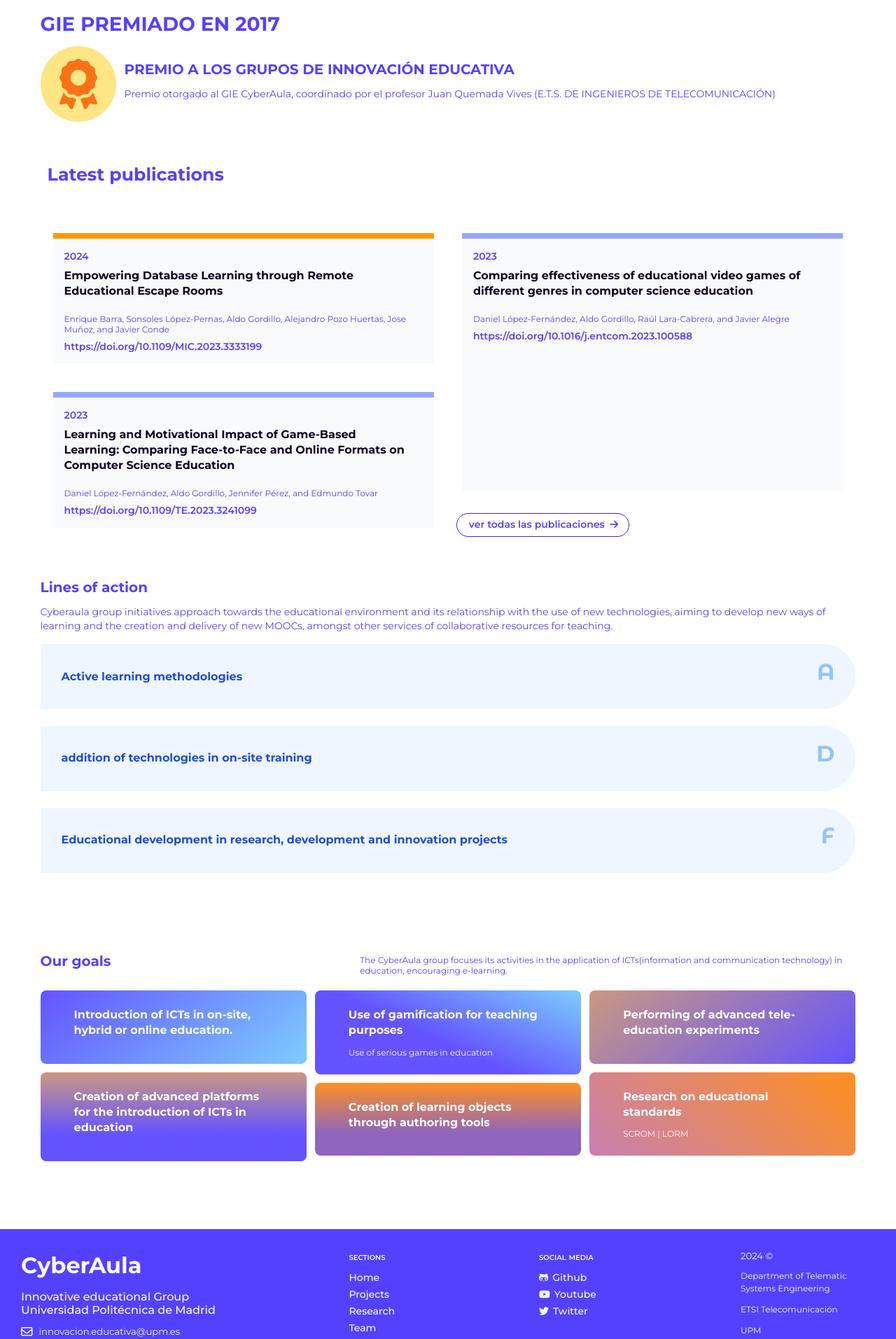
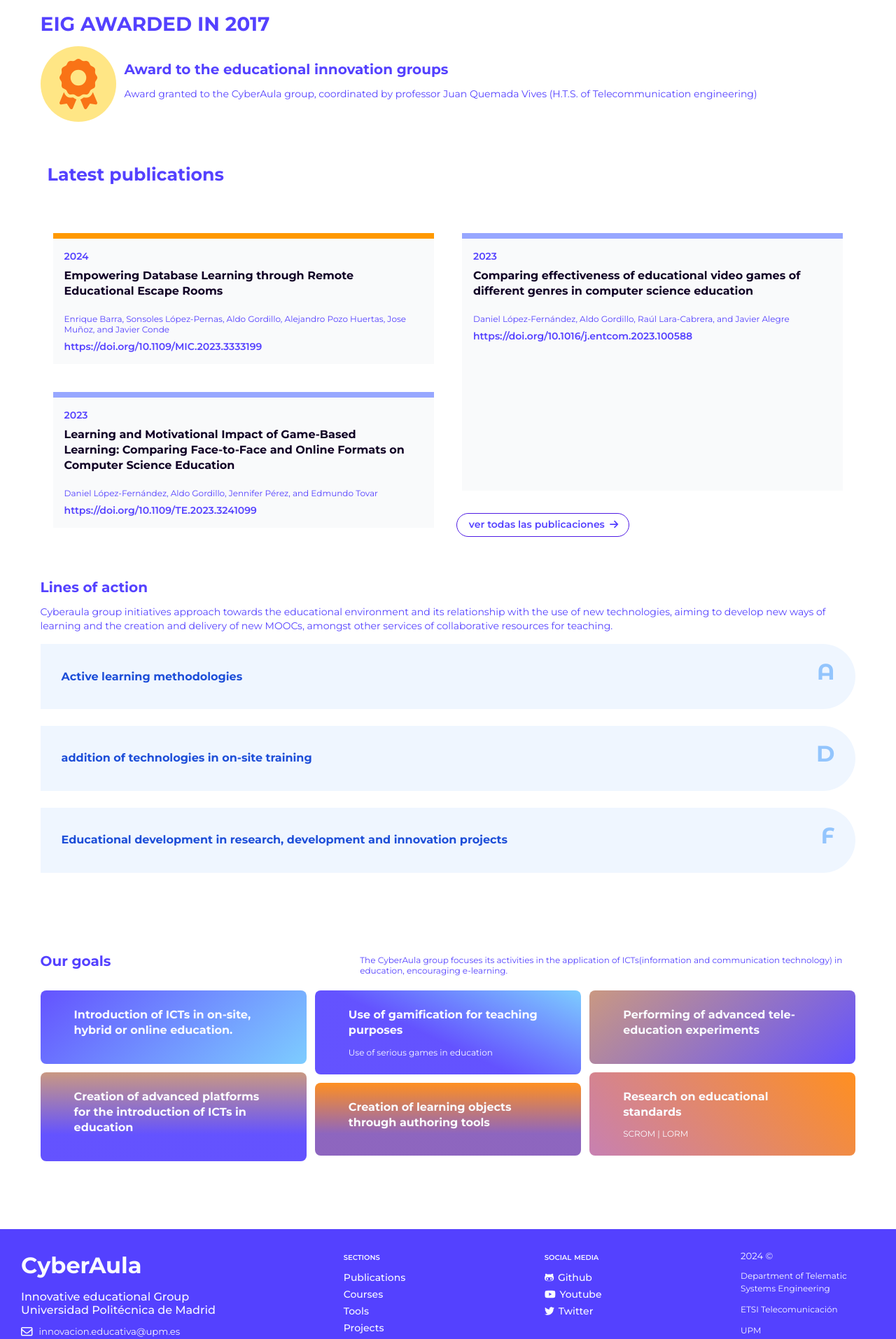
Before and after one commit to CyberAula/cyberaula.github.io, a Next.js app: page / in a window 1280 px wide. Shown: the part 360-2273 px from the top of the page at 70% size. Built offline with nearby package versions, Linux system fonts and the light colour scheme.

Commit message:
casi todos los textos traducidos

```diff
--- a/app/page.js
+++ b/app/page.js
@@ -41,17 +41,16 @@ export default function Home() {
 
               <div className="body">
                 <section className="award_section">
-                  <h2> GIE PREMIADO EN 2017 </h2>
+                  <h2> {t('front.awardH2')} </h2>
                   <div className="award_card">
                     <div className="award_icon_container">
                   <FontAwesomeIcon className="award_icon" icon={faAward} />
                   </div>
                     <div className="award_card_text">
-                      <h4>PREMIO A LOS GRUPOS DE INNOVACIÓN EDUCATIVA</h4>
+                      <h4>{t('front.awardTitle')}</h4>
                       <p>
-                        Premio otorgado al GIE CyberAula, coordinado por el
-                        profesor Juan Quemada Vives (E.T.S. DE INGENIEROS DE
-                        TELECOMUNICACIÓN)
+                      {t('front.awardBody')}
+
                       </p>
                     </div>
                   </div>
@@ -75,29 +74,23 @@ export default function Home() {
 									</Carousel>
 							</div> */}
                 <div className="latest_publications">
-                  <h3>Latest publications</h3>
+                  <h3>{t('front.latestPublicationsTitle')}</h3>
                   <div className='recent_pubs_container'><RecentPublications /></div>
 
                 </div>
                 <section className="lines_of_act">
-                  <h4>Lines of action</h4>
+                  <h4>{t('front.linesOfActTitle')}</h4>
                   <p>
-                    Cyberaula group initiatives approach towards the educational
-                    environment and its relationship with the use of new
-                    technologies, aiming to develop new ways of learning and the
-                    creation and delivery of new MOOCs, amongst other services
-                    of collaborative resources for teaching.
+                  {t('front.linesOfActBody')}
                   </p>
 
                   <BulletElement></BulletElement>
                 </section>
                 <section className="our_goals">
                   <div className="text_content">
-                    <h4 className="title_text">Our goals</h4>
+                    <h4 className="title_text">{t('front.goalsTitle')}</h4>
                     <div className="body_text">
-                      The CyberAula group focuses its activities in the
-                      application of ICTs(information and communication
-                      technology) in education, encouraging e-learning.
+                    {t('front.goalsBody')}
                     </div>
                   </div>
                   <div className="grid_container">
--- a/app/research/page.js
+++ b/app/research/page.js
@@ -8,8 +8,10 @@ import Link from "next/link";
 import { mypublications } from "@/constants/publications";
 import { FontAwesomeIcon } from "@fortawesome/react-fontawesome";
 import { faArrowRight } from "@fortawesome/free-solid-svg-icons";
+import { useTranslation } from 'react-i18next';
 
 export default function Research() {
+  const { t } = useTranslation();
   const [state, setState] = useState({
     papers: mypublications,
     search: "",
@@ -79,7 +81,7 @@ export default function Research() {
       <div className="research">
         <Header route={"/research"} />
         <div className="banner">
-          <h1>Publications</h1>
+          <h1>{t('publications.title')}</h1>
         </div>
         <main>
           <section className="research lg:mx-36 md:mx-14 sm:mx-8 mx-4 lg:my-12 md:my-8 sm:my-4">
@@ -119,7 +121,7 @@ export default function Research() {
 
                         <a rel="noopener noreferrer" target="_blank" href={doi}>
                           {" "}
-                          <p>Read publication </p>
+                          <p>{t('publications.button')} </p>
                           <FontAwesomeIcon icon={faArrowRight} />
                         </a>
                       </div>
@@ -129,7 +131,7 @@ export default function Research() {
             </div>
             <div className="load_more">
               {papersFiltered.length > papersToShow && (
-                <button onClick={handleLoadMore}>Load more</button>
+                <button onClick={handleLoadMore}>{t('publications.button2')}</button>
               )}
             </div>
           </section>
--- a/app/tools/page.js
+++ b/app/tools/page.js
@@ -16,9 +16,10 @@ import {
   faTwitter,
   faYoutube,
 } from "@fortawesome/free-brands-svg-icons";
+import { useTranslation } from 'react-i18next';
 
 export default function Tools(props) {
-
+  const { t } = useTranslation();
   const [tools, setTools] = useState(mytools);
 
   useEffect(() => {
--- a/components/BulletElement.js
+++ b/components/BulletElement.js
@@ -1,10 +1,13 @@
 import React, { useState } from "react";
 import Link from "next/link";
 import { myBulletElements } from "@/constants/BulletElement";
+import { useTranslation } from 'react-i18next';
+
+
 
 export default function BulletElements(props) {
     const [bulletElements, setBulletElements] = useState(myBulletElements);
-
+    const { t } = useTranslation();
     return (
         <div className="bullet_elements">
             {bulletElements.map(({ title, letter }, index) => (
--- a/components/Footer.js
+++ b/components/Footer.js
@@ -11,15 +11,20 @@ import {
   faTwitter,
   faYoutube,
 } from "@fortawesome/free-brands-svg-icons";
-const routes = [
-  { route: "/", title: "Home" },
-  { route: "/projects", title: "Projects" },
-  { route: "/research", title: "Research" },
-  { route: "/team", title: "Team" },
-  { route: "/tools", title: "Tools" },
-  { route: "/about", title: "Contact" },
-];
+import { useTranslation } from 'react-i18next';
+
+
 export default function Footer(props) {
+  const { t } = useTranslation();
+  const routes = [
+    //{route: "/", title: "Home"},
+    { route: "/research", title: t('nav.item') },
+    { route: "/courses", title: t('nav.item2') },
+    { route: "/tools", title: t('nav.item3') },
+    { route: "/projects", title: t('nav.item4') },
+    { route: "/team", title: t('nav.item5') },
+    { route: "/about", title: t('nav.item6') },
+  ];
   return (
     <footer>
       <div className="footer_left md:mb-0 mb-8">
@@ -43,7 +48,7 @@ export default function Footer(props) {
           <nav>
             <ul>
               <li className="sections_title smallcaps text-left mb-4">
-                sections
+              {t('footer.title1')}
               </li>
               {routes.map((route, index) => (
                 <li
@@ -65,7 +70,7 @@ export default function Footer(props) {
         <div className="footer_mid_2">
           <div className="socials">
             <div className="socials_title smallcaps mb-4 text-left">
-              social media
+            {t('footer.title2')}
             </div>
             <ul>
               <li className="mb-2 text-left ">
--- a/components/ResearchFilter.js
+++ b/components/ResearchFilter.js
@@ -1,7 +1,8 @@
 import React from 'react';
+import { useTranslation } from 'react-i18next';
 
 export default function Filters (props) {
-
+	const { t } = useTranslation();
 	function getYears(papers) {
 		let yearSet = new Set()
 		for (let i in papers) {
@@ -18,27 +19,27 @@ export default function Filters (props) {
 
 		return (<div className="filters">
 			<div className="filter">
-				<label htmlFor="search">Search</label>
+				<label htmlFor="search">{t('publications.filter.fieldTitle')}</label>
 				<input key={" "} type={"text"} value ={props.search}
 					   onChange={e => props.changeSearch(e.target.value === "" ? undefined: e.target.value)}
 				/>
 			</div>
 			<div className="filter">
-				<label className="publicationType" htmlFor="publication">Publication type</label>
+				<label className="publicationType" htmlFor="publication">{t('publications.filter.fieldTitle2')}</label>
 				<select id="publication" name="publication" onChange={(e)=>props.changeType(e.target.value === "all" ? undefined: e.target.value)}>
-					<option key={"all"} value={"all"}>All</option>
-					<option key={"journal"} value={"article-journal"}>Journal article</option>
-					<option key={"conference"} value={"paper-conference"}>Conference proceedings</option>
+					<option key={"all"} value={"all"}>{t('publications.filter.fieldOpt')}</option>
+					<option key={"journal"} value={"article-journal"}>{t('publications.filter.fieldOpt2')}</option>
+					<option key={"conference"} value={"paper-conference"}>{t('publications.filter.fieldOpt3')}</option>
 				</select>
 			</div>
 			<div className="filter" id="filter_year">
 				<label htmlFor="year">Year</label>
 				<select id="year" name="year" onChange={(e)=>props.changeYear(e.target.value === "all" ? undefined: e.target.value)}>
-					<option key={"all"} value={"all"}>All</option>
+					<option key={"all"} value={"all"}>{t('publications.filter.fieldOpt')}</option>
 					{years.map(y=><option key={y} value={y}>{y}</option>)}
 				</select>
 			</div>
-			{props.results === undefined ? null:<div className='research_results'><div>Results: <b> {props.results} </b> </div></div>}
+			{props.results === undefined ? null:<div className='research_results'><div>{t('publications.filter.text')}<b> {props.results} </b> </div></div>}
 		</div>)
 
 }
--- a/constants/langs/en.js
+++ b/constants/langs/en.js
@@ -12,12 +12,53 @@ export const en = {
     },
     "front": {
         "title": "Welcome to CyberAula",
-        "title2": "innovation group of the UPM"
+        "title2": "innovation group of the UPM",
+        "awardH2":"EIG AWARDED IN 2017",
+        "awardTitle": "Award to the educational innovation groups",
+        "awardBody": "Award granted to the CyberAula group, coordinated by professor Juan Quemada Vives (H.T.S. of Telecommunication engineering) ",
+        "latestPublicationsTitle": "Latest publications",
+        "latestPublicationsButton": "see all publications",
+        "linesOfActTitle": "Lines of action",
+        "linesOfActBody": "Cyberaula group initiatives approach towards the educational environment and its relationship with the use of new technologies, aiming to develop new ways of learning and the creation and delivery of new MOOCs, amongst other services of collaborative resources for teaching.",
+        "bulletElements": {
+            "bulletA": "Active learning methodologies",
+            "bulletD": "addition of technologies in on-site training",
+            "bulletF": "Educational development in research, development and innovation projects",
+        },
+        "gridElements":{
+            "topL":"Introduction of ICTs in on-site, hybrid or online education.",
+            "topM":"Use of gamification for teaching purposes",
+            "topMsub":"Use of serious games in education",
+            "topR":"Performing of advanced tele-education experiments",
+            "bottomL":"Creation of advanced platforms for the introduction of ICTs in education",
+            "bottomM":"Research on educational standards",
+            "bottomMsub":"SCROM | LORM",
+            "bottomR":"Creation of learning objects through authoring tools ",
+
+        },
+        "goalsTitle": "Our goals",
+        "goalsBody": "The CyberAula group focuses its activities in the application of ICTs(information and communication technology) in education, encouraging e-learning."
     },
+
     "publications": {
-        "title": "Publications"
+        "title": "Publications",
+        "filter":{
+            "fieldTitle":"Search",
+            "fieldTitle2":"Publication type",
+            "fieldTitle3":"Year",
+            "fieldOpt":"All",
+            "fieldOpt2":"Journal Article",
+            "fieldOpt3":"Conference proceedings",
+            "text":"Results"
+        },
+        "button": "Read publication",
+        "button2": "load more",
     },
     "courses": {
         "title": "Courses"
+    },
+    "footer": {
+        "title1":"sections",
+        "title2": "social media"
     }
 }
--- a/constants/langs/es.js
+++ b/constants/langs/es.js
@@ -12,12 +12,52 @@ export const es = {
     },
     "front": {
         "title": "Bienvenido a CyberAula",
-        "title2": "grupo de innovación educativa de la UPM"
+        "title2": "grupo de innovación educativa de la UPM",
+        "awardH2":"GIE PREMIADO EN 2017",
+        "awardTitle": "Premio a los grupos de innovación educativa",
+        "awardBody": "Premio otorgado al GIE CyberAula, coordinado por el profesor Juan Quemada Vives (E.T.S. DE INGENIEROS DETELECOMUNICACIÓN) ",
+        "latestPublicationsTitle": "Últimas publicaciones",
+        "latestPublicationsButton": "ver todas las publicaciones",
+        "linesOfActTitle": "Líneas de actuación",
+        "linesOfActBody": "Las iniciativas del grupo cyberaula comprenden al entorno educativo en su relación con el uso de las nuevas tecnologías, con el objetivo de desarrollar nuevas formas de apredizaje. la creación e impartición de MOOCs, y otros servicios de creación colaborativa de recursos para la enseñanza.",
+        "bulletElements": {
+            "bulletA": "Metodologías activas de aprendizaje",
+            "bulletD": "Incorporación de tecnologías a la formación presencial",
+            "bulletF": "Desarrollo de la dimensión docente en los Proyectos de I+D+i",
+        },
+        "gridElements":{
+            "topL":"Introducción de las TIC en la educación presencial, online o híbrida",
+            "topM":"Gamificación con fines docentes",
+            "topMsub":"Uso de juegos serios en la educación",
+            "topR":"Realización de experimentos avanzados de teleeducación",
+            "bottomL":"Creación de plataformas avanzadas para introducción de las TIC en la enseñanza. ",
+            "bottomM":"Investigación sobre estándares en educación",
+            "bottomMsub":"SCROM | LORM",
+            "bottomR":"Creación de objetos de aprendizaje mediante herramientas de autor ",
+
+        },
+        "goalsTitle": "Objetivos",
+        "goalsBody": "El grupo CyberAula centra su actividad en la aplicación de las TIC (Tecnologías de la Información y de las comunicaciones) en la educación, fomentando el aprendizaje potenciado por la tecnología."
     },
     "publications": {
-        "title": "Publicaciones"
+        "title": "Publicaciones",
+        "filter":{
+            "fieldTitle":"Buscar",
+            "fieldTitle2":"Tipo de publicación",
+            "fieldTitle3":"Año",
+            "fieldOpt":"Todo",
+            "fieldOpt2":"Artículos de revista",
+            "fieldOpt3":"Actas de congreso",
+            "text":"Resultados"
+        },
+        "button": "Leer publicación",
+        "button2": "ver más",
     },
     "courses": {
         "title": "Cursos"
+    },
+    "footer": {
+        "title1":"secciones",
+        "title2": "redes sociales"
     }
 }
```
Also changed, not shown: components/gridElement.js (+10 -9 lines), constants/BulletElement.js (+7 -3 lines).
